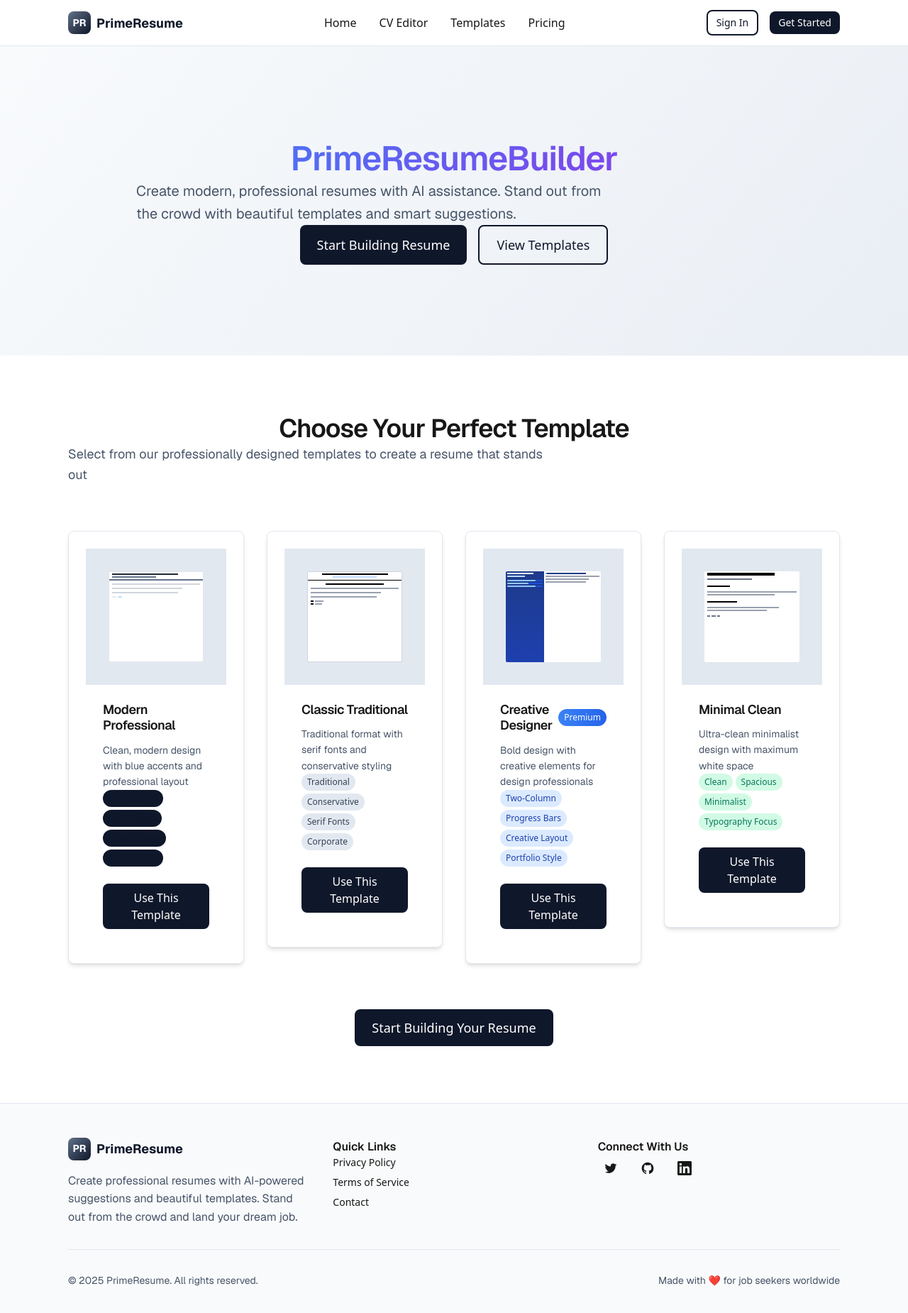
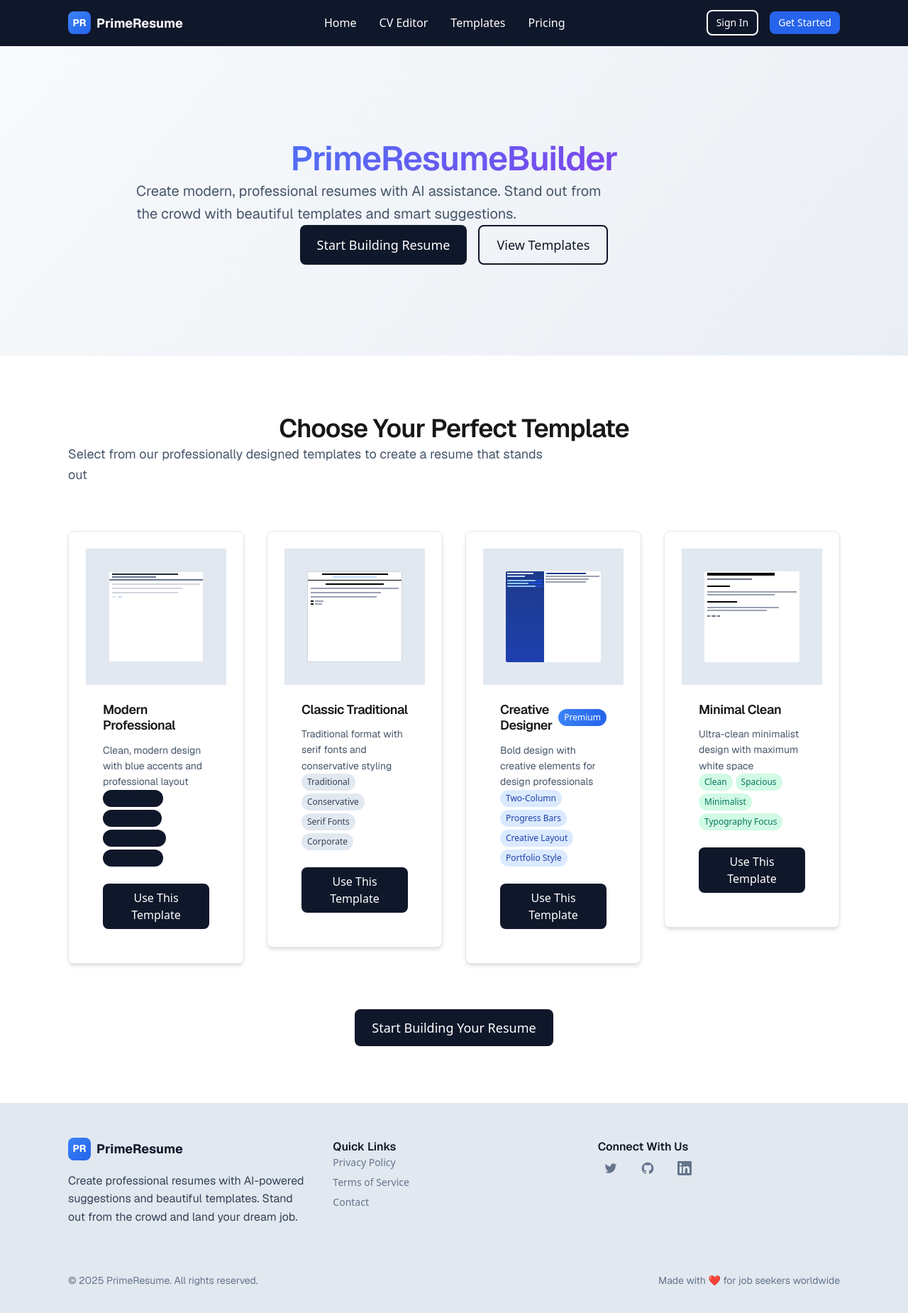
Before and after one commit to tolunaytogul/primeresumebuilder, a Next.js app: page / in a window 1280 px wide. Shown: the top 1850 px of the page at 71% size. Built offline with nearby package versions, Linux system fonts and the light colour scheme.

Commit message:
feat(layout): theme header, footer, CTAs

```diff
--- a/src/components/DownloadButton.tsx
+++ b/src/components/DownloadButton.tsx
@@ -87,8 +87,8 @@ const DownloadButton: React.FC<DownloadButtonProps> = ({ cvData }) => {
         disabled={isGenerating || !formValid}
         className={`w-full sm:w-auto px-6 py-3 font-semibold rounded-lg transition-colors flex items-center justify-center gap-2 min-h-[44px] touch-manipulation ${
           formValid
-            ? 'bg-red-600 hover:bg-red-700 disabled:bg-red-400 text-white shadow-sm hover:shadow-md'
-            : 'bg-gray-300 text-gray-500 cursor-not-allowed'
+            ? 'bg-surface-brand hover:bg-surface-brand-light disabled:bg-opacity-60 text-content-inverse shadow-sm hover:shadow-md'
+            : 'bg-surface-tertiary text-content-disabled cursor-not-allowed'
         }`}
       >
         {isGenerating ? (
@@ -109,7 +109,7 @@ const DownloadButton: React.FC<DownloadButtonProps> = ({ cvData }) => {
       </button>
 
       {!formValid && (
-        <p className="text-xs text-gray-500 text-center sm:text-left">
+        <p className="text-xs text-content-tertiary text-center sm:text-left">
           <span className="hidden sm:inline">Complete required fields (Name, Title, Email) to download</span>
           <span className="sm:hidden">Complete required fields to download</span>
         </p>
--- a/src/components/layout/Footer.tsx
+++ b/src/components/layout/Footer.tsx
@@ -46,7 +46,7 @@ export function Footer({ className }: FooterProps) {
   const currentYear = new Date().getFullYear();
 
   return (
-    <footer className={cn('bg-neutral-50 border-t border-neutral-200', className)}>
+    <footer className={cn('bg-surface-secondary border-t border-ui-primary', className)}>
       <Container>
         <div className="py-12">
           {/* Main Footer Content */}
@@ -54,16 +54,16 @@ export function Footer({ className }: FooterProps) {
             {/* Brand Section */}
             <div className="space-y-4">
               <div className="flex items-center space-x-2">
-                <div className="w-8 h-8 bg-gradient-to-br from-primary-500 to-primary-700 rounded-lg flex items-center justify-center">
+                <div className="w-8 h-8 bg-gradient-to-br from-accent-500 to-accent-600 rounded-lg flex items-center justify-center">
                   <Text as="span" size="sm" weight="bold" className="text-white">
                     PR
                   </Text>
                 </div>
-                <Text as="span" size="lg" weight="bold" color="primary">
+                <Text as="span" size="lg" weight="bold" className="text-content-brand">
                   PrimeResume
                 </Text>
               </div>
-              <Text color="muted" className="max-w-sm">
+              <Text className="max-w-sm text-content-secondary">
                 Create professional resumes with AI-powered suggestions and beautiful templates.
                 Stand out from the crowd and land your dream job.
               </Text>
@@ -71,7 +71,7 @@ export function Footer({ className }: FooterProps) {
 
             {/* Quick Links */}
             <div className="space-y-4">
-              <Text weight="semibold" color="default">
+              <Text weight="semibold" className="text-content-primary">
                 Quick Links
               </Text>
               <nav className="flex flex-col space-y-2">
@@ -79,7 +79,7 @@ export function Footer({ className }: FooterProps) {
                   <Link
                     key={link.name}
                     href={link.href}
-                    className="text-neutral-600 hover:text-primary transition-fast text-sm"
+                    className="text-content-tertiary hover:text-content-brand transition-fast text-sm"
                   >
                     {link.name}
                   </Link>
@@ -89,7 +89,7 @@ export function Footer({ className }: FooterProps) {
 
             {/* Social Links */}
             <div className="space-y-4">
-              <Text weight="semibold" color="default">
+              <Text weight="semibold" className="text-content-primary">
                 Connect With Us
               </Text>
               <div className="flex space-x-4">
@@ -97,7 +97,7 @@ export function Footer({ className }: FooterProps) {
                   <Link
                     key={social.name}
                     href={social.href}
-                    className="text-neutral-600 hover:text-primary transition-fast p-2 rounded-lg hover:bg-white"
+                    className="text-content-tertiary hover:text-content-brand transition-fast p-2 rounded-lg hover:bg-white hover:bg-opacity-50"
                     aria-label={social.name}
                     target="_blank"
                     rel="noopener noreferrer"
@@ -110,11 +110,11 @@ export function Footer({ className }: FooterProps) {
           </div>
 
           {/* Bottom Bar */}
-          <div className="mt-8 pt-8 border-t border-neutral-200 flex flex-col sm:flex-row justify-between items-center space-y-4 sm:space-y-0">
-            <Text size="sm" color="muted">
+          <div className="mt-8 pt-8 border-t border-ui-primary flex flex-col sm:flex-row justify-between items-center space-y-4 sm:space-y-0">
+            <Text size="sm" className="text-content-tertiary">
               © {currentYear} PrimeResume. All rights reserved.
             </Text>
-            <Text size="sm" color="muted">
+            <Text size="sm" className="text-content-tertiary">
               Made with ❤️ for job seekers worldwide
             </Text>
           </div>
--- a/src/components/layout/Header.tsx
+++ b/src/components/layout/Header.tsx
@@ -20,17 +20,17 @@ export function Header({ className }: HeaderProps) {
   const [isMobileMenuOpen, setIsMobileMenuOpen] = useState(false);
 
   return (
-    <header className={cn('bg-white border-b border-neutral-200 sticky top-0 z-[1020]', className)}>
+    <header className={cn('bg-surface-brand border-b border-ui-brand sticky top-0 z-[1020]', className)}>
       <Container>
         <div className="flex items-center justify-between h-16">
           {/* Logo */}
           <Link href="/" className="flex items-center space-x-2">
-            <div className="w-8 h-8 bg-gradient-to-br from-primary-500 to-primary-700 rounded-lg flex items-center justify-center">
+            <div className="w-8 h-8 bg-gradient-to-br from-accent-500 to-accent-600 rounded-lg flex items-center justify-center">
               <Text as="span" size="sm" weight="bold" className="text-white">
                 PR
               </Text>
             </div>
-            <Text as="span" size="lg" weight="bold" color="primary">
+            <Text as="span" size="lg" weight="bold" className="text-content-inverse">
               PrimeResume
             </Text>
           </Link>
@@ -41,7 +41,7 @@ export function Header({ className }: HeaderProps) {
               <Link
                 key={item.name}
                 href={item.href}
-                className="text-neutral-600 hover:text-primary transition-fast font-medium"
+                className="text-content-inverse text-opacity-80 hover:text-content-inverse hover:text-opacity-100 transition-fast font-medium"
               >
                 {item.name}
               </Link>
@@ -50,17 +50,17 @@ export function Header({ className }: HeaderProps) {
 
           {/* Desktop CTA */}
           <div className="hidden md:flex items-center space-x-4">
-            <Button variant="outline" size="sm">
+            <Button variant="outline" size="sm" className="border-content-inverse border-opacity-30 text-content-inverse hover:bg-content-inverse hover:bg-opacity-10">
               Sign In
             </Button>
-            <Button size="sm">
+            <Button size="sm" className="bg-accent-600 text-white hover:bg-accent-700">
               Get Started
             </Button>
           </div>
 
           {/* Mobile Menu Button */}
           <button
-            className="md:hidden p-2 rounded-lg text-neutral-600 hover:text-primary hover:bg-neutral-50 transition-fast touch-manipulation"
+            className="md:hidden p-2 rounded-lg text-content-inverse text-opacity-80 hover:text-content-inverse hover:bg-content-inverse hover:bg-opacity-10 transition-fast touch-manipulation"
             onClick={() => setIsMobileMenuOpen(!isMobileMenuOpen)}
             aria-label={isMobileMenuOpen ? "Close mobile menu" : "Open mobile menu"}
             aria-expanded={isMobileMenuOpen}
@@ -95,7 +95,7 @@ export function Header({ className }: HeaderProps) {
         {isMobileMenuOpen && (
           <div
             id="mobile-menu"
-            className="md:hidden py-4 border-t border-neutral-200"
+            className="md:hidden py-4 border-t border-ui-brand border-opacity-30"
             role="navigation"
             aria-label="Mobile navigation"
           >
@@ -104,17 +104,17 @@ export function Header({ className }: HeaderProps) {
                 <Link
                   key={item.name}
                   href={item.href}
-                  className="text-neutral-600 hover:text-primary transition-fast font-medium px-2 py-1"
+                  className="text-content-inverse text-opacity-80 hover:text-content-inverse hover:text-opacity-100 transition-fast font-medium px-2 py-1"
                   onClick={() => setIsMobileMenuOpen(false)}
                 >
                   {item.name}
                 </Link>
               ))}
-              <div className="flex flex-col space-y-2 pt-4 border-t border-neutral-200">
-                <Button variant="outline" size="sm">
+              <div className="flex flex-col space-y-2 pt-4 border-t border-ui-brand border-opacity-30">
+                <Button variant="outline" size="sm" className="border-content-inverse border-opacity-30 text-content-inverse hover:bg-content-inverse hover:bg-opacity-10">
                   Sign In
                 </Button>
-                <Button size="sm">
+                <Button size="sm" className="bg-accent-600 text-white hover:bg-accent-700">
                   Get Started
                 </Button>
               </div>
```
Also changed, not shown: src/components/CVPreview.tsx (+7 -7 lines).
